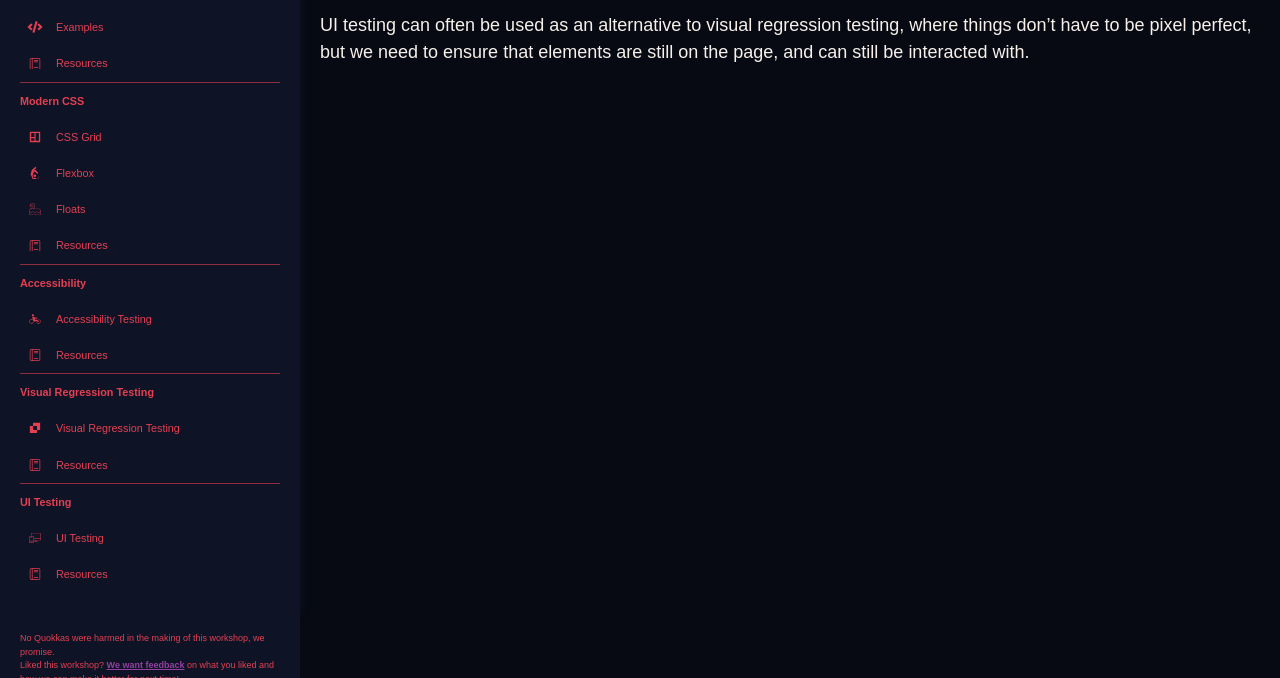
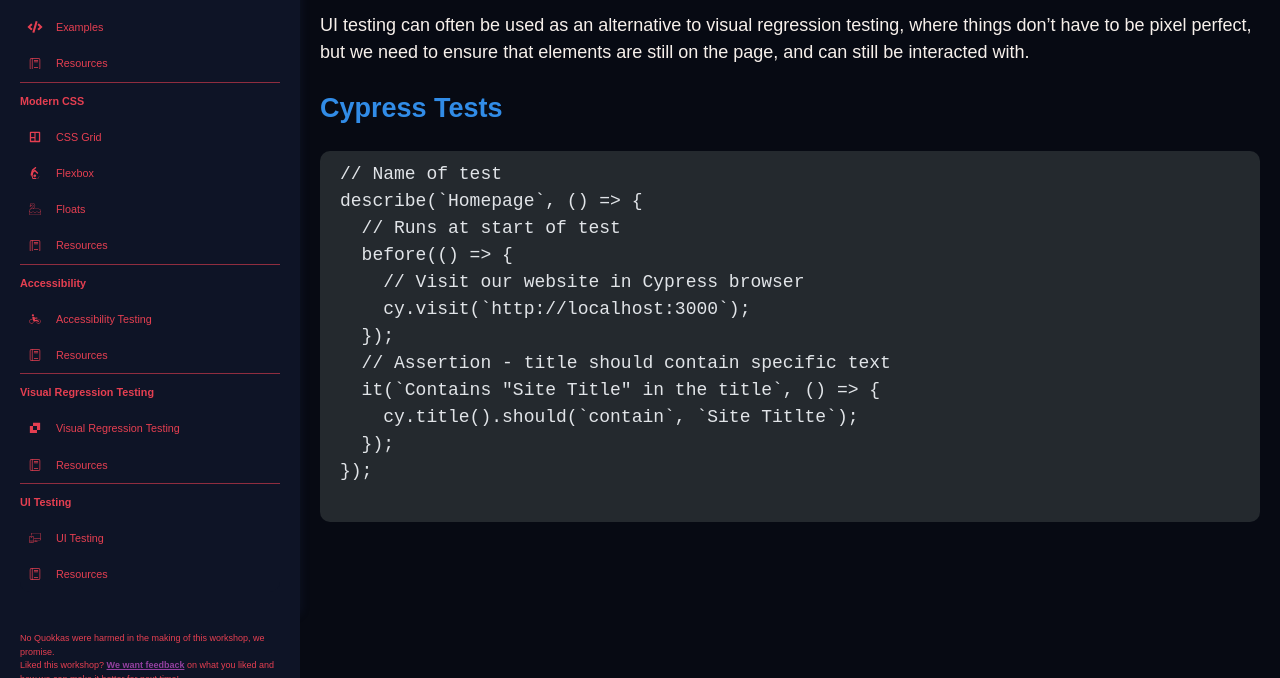
Before and after one commit to amykapernick/front-end-web-fundamentals, an Astro site: page /ui in a window 1280 px wide. Shown: the part 122-800 px from the top of the page. Built offline with nearby package versions, Linux system fonts and the light colour scheme; Astro itself is replaced by a stand-in of ours; some packages are replaced by stand-ins of ours; code samples lack their colours.

Commit message:
added an example

````diff
--- a/src/pages/ui/index.md
+++ b/src/pages/ui/index.md
@@ -4,3 +4,21 @@ layout: ../../layouts/DefaultLayout.astro
 ---
 
 UI testing can often be used as an alternative to visual regression testing, where things don't have to be pixel perfect, but we need to ensure that elements are still on the page, and can still be interacted with.
+
+## Cypress Tests
+
+```js
+// Name of test
+describe(`Homepage`, () => {
+  // Runs at start of test
+  before(() => {
+    // Visit our website in Cypress browser
+    cy.visit(`http://localhost:3000`);
+  });
+  // Assertion - title should contain specific text
+  it(`Contains "Site Title" in the title`, () => {
+    cy.title().should(`contain`, `Site Titlte`);
+  });
+});
+
+```
````
